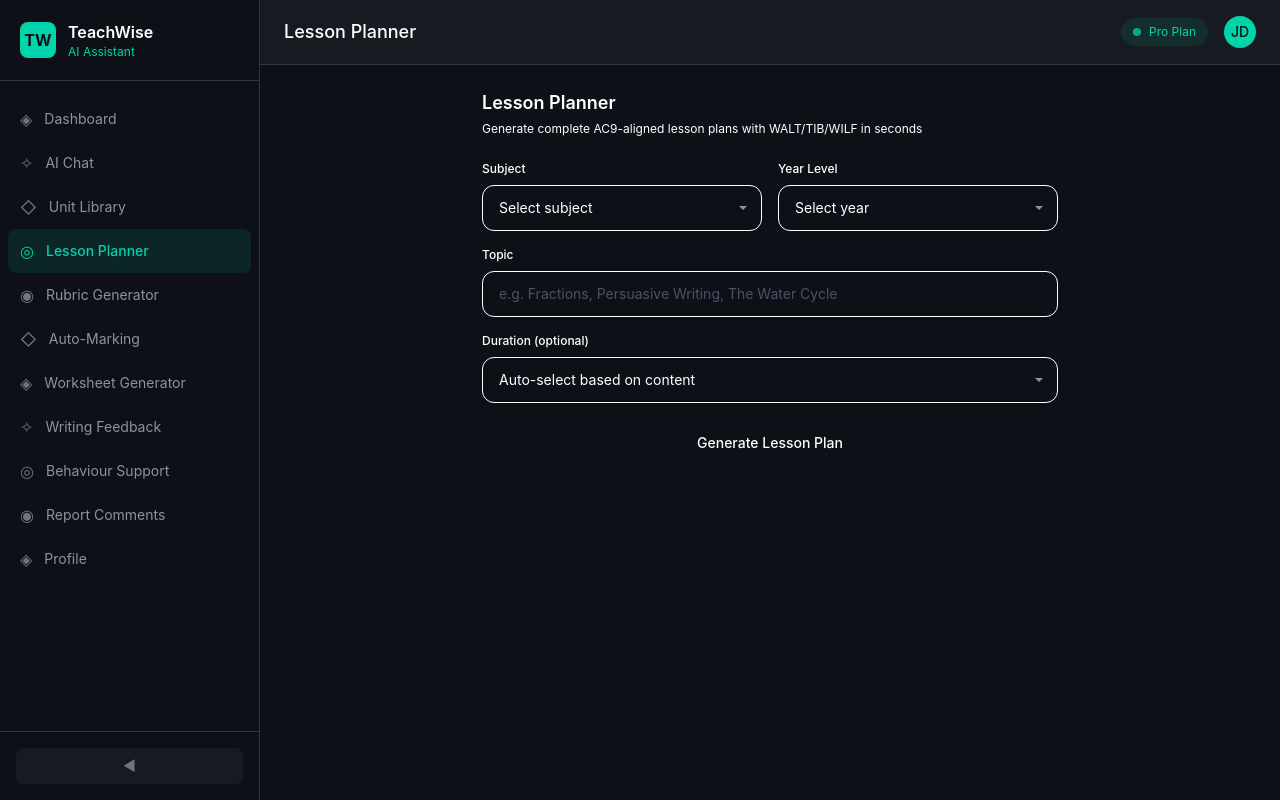
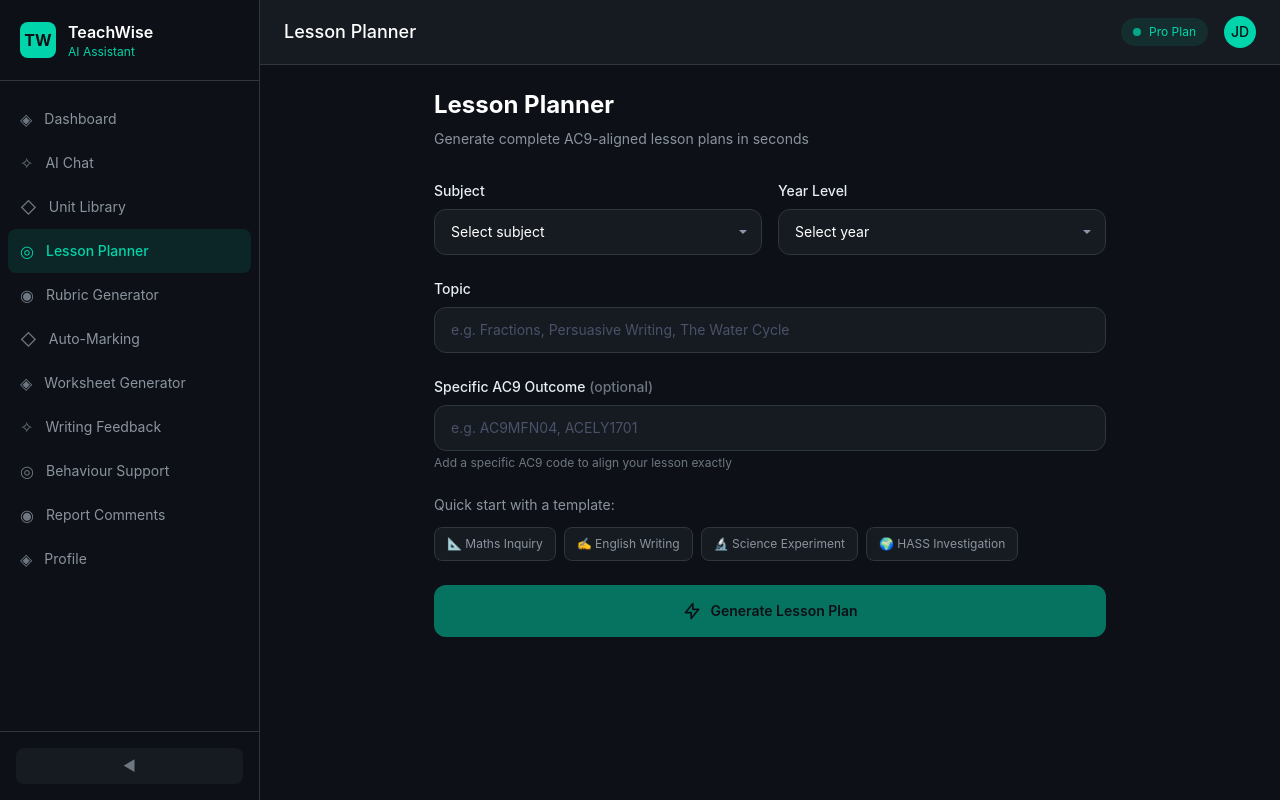
Before and after one commit to duskmetamask-bit/teachwise-ai, a Next.js app: page /planner in a window 1280 px wide. Built offline with nearby package versions, Linux system fonts and the light colour scheme.

Commit message:
feat: live AI lesson planner with real API integration
- Generates AC9-aligned lesson plans via AI
- Quick-start templates for common topics
- Formatted output with proper styling
- Action buttons to continue workflow
- Clean, modern UI

```diff
--- a/app/(app)/planner/page.tsx
+++ b/app/(app)/planner/page.tsx
@@ -1,88 +1,52 @@
 'use client';
 
 import { useState } from 'react';
+import Link from 'next/link';
 
 const subjects = ['Mathematics', 'English', 'Science', 'Humanities & Social Sciences', 'Digital Technologies', 'Health & Physical Education'];
 const yearLevels = ['Year 1', 'Year 2', 'Year 3', 'Year 4', 'Year 5', 'Year 6'];
-const durations = ['30 min', '45 min', '60 min', '90 min'];
-
-const mockOutput = `## Year 4 Mathematics — Fractions Lesson Plan
-
-**Duration:** 60 minutes | **Date:** [Today's Date]
-
----
-
-### WALT (We Are Learning To)
-Compare and order unit fractions using concrete materials and visual representations.
-
-### TIB (This Is Because)
-Understanding fractions is foundational for decimal and percentage work in Years 5-6. Comparing fractions develops number sense and logical reasoning.
-
-### WILF (What I'm Looking For)
-- Students can identify which fraction is larger/smaller
-- Students can explain their reasoning using fraction walls
-- Students can order fractions from smallest to largest
-
----
-
-### Lesson Sequence
-
-**1. Hook (10 min) — "The Fraction Pizza Challenge"**
-Present two pizzas cut into different numbers of slices. Which has more? Students discuss in pairs, then share strategies.
-
-**2. Explicit Teaching (15 min)**
-- Use fraction walls to visually compare unit fractions
-- Demonstrate: 1/3 > 1/5 because thirds are bigger pieces
-- Model thinking aloud: "When the denominator is bigger, the pieces are smaller"
-
-**3. Guided Practice (20 min)**
-- Pairs use fraction wall strips to compare fractions
-- Complete comparison cards: 1/2 ? 1/4, 1/3 ? 1/6, etc.
-- Whole-class discussion: "What's the rule?"
-
-**4. Independent Work (10 min)**
-- Fractions ordering worksheet (differentiated)
-- Challenge: arrange fractions on a number line 0-1
-
-**5. Reflection (5 min) — Exit Ticket**
-"Which was harder: comparing or ordering? Why?"
-
----
-
-### Resources
-- Fraction wall strips (printed on coloured card)
-- Comparison cards (differentiated sets)
-- Fractions worksheet (3 levels)
-
-### Differentiation
-- **Below level:** Use pre-cut fraction wall pieces, focus on halves/quarters
-- **Above level:** Compare non-unit fractions (e.g., 2/3 vs 3/4)
-`;
+const learningAreas = ['Number', 'Algebra', 'Measurement', 'Space', 'Statistics', 'Probability'];
 
 export default function PlannerPage() {
   const [subject, setSubject] = useState('');
   const [yearLevel, setYearLevel] = useState('');
   const [topic, setTopic] = useState('');
-  const [duration, setDuration] = useState('');
+  const [specificOutcome, setSpecificOutcome] = useState('');
   const [loading, setLoading] = useState(false);
   const [result, setResult] = useState('');
   const [showResult, setShowResult] = useState(false);
 
-  const handleGenerate = () => {
+  const handleGenerate = async () => {
     if (!subject || !yearLevel || !topic) return;
     setLoading(true);
-    setTimeout(() => {
-      setResult(mockOutput.replace('Year 4 Mathematics', `${yearLevel} ${subject}`).replace('Fractions', topic));
+
+    try {
+      const response = await fetch('/api/chat', {
+        method: 'POST',
+        headers: { 'Content-Type': 'application/json' },
+        body: JSON.stringify({
+          messages: [{
+            role: 'user',
+            content: `Create a detailed lesson plan for ${yearLevel} ${subject} on the topic of "${topic}". Include: WALT, TIB, WILF, lesson sequence with timings, resources needed, and differentiation strategies. Reference AC9 codes where relevant.`
+          }]
+        }),
+      });
+
+      const data = await response.json();
+      setResult(data.response || 'Unable to generate lesson plan. Please try again.');
+    } catch {
+      setResult('Error connecting to AI. Please try again.');
+    } finally {
       setLoading(false);
       setShowResult(true);
-    }, 2000);
+    }
   };
 
   const handleReset = () => {
     setSubject('');
     setYearLevel('');
     setTopic('');
-    setDuration('');
+    setSpecificOutcome('');
     setResult('');
     setShowResult(false);
   };
@@ -90,35 +54,34 @@
   return (
     <div className="animate-fade-in">
       {!showResult ? (
-        <div className="max-w-xl mx-auto">
-          <div className="mb-6">
-            <h2 className="text-lg font-semibold text-white mb-1">Lesson Planner</h2>
-            <p className="text-xs" style={{ color: 'var(--text-muted)' }}>
-              Generate complete AC9-aligned lesson plans with WALT/TIB/WILF in seconds
+        <div className="max-w-2xl mx-auto">
+          <div className="mb-8">
+            <h2 className="text-2xl font-bold text-white mb-2">Lesson Planner</h2>
+            <p className="text-sm text-[#8B949E]">
+              Generate complete AC9-aligned lesson plans in seconds
             </p>
           </div>
 
-          <div className="space-y-4">
+          <div className="space-y-6">
+            {/* Subject & Year Level */}
             <div className="grid grid-cols-2 gap-4">
               <div>
-                <label className="block text-xs font-medium mb-2" style={{ color: 'var(--text-secondary)' }}>Subject</label>
+                <label className="block text-sm font-medium text-[#E6EDF3] mb-2">Subject</label>
                 <select
                   value={subject}
                   onChange={(e) => setSubject(e.target.value)}
-                  className="w-full px-4 py-3 rounded-xl border text-sm outline-none"
-                  style={{ backgroundColor: 'var(--bg-card)', borderColor: 'var(--border)', color: 'var(--text-primary)' }}
+                  className="w-full px-4 py-3 rounded-xl border border-[#30363D] bg-[#161B22] text-white text-sm outline-none focus:border-[#00D4AA]/50 transition-all"
                 >
                   <option value="">Select subject</option>
                   {subjects.map((s) => <option key={s} value={s}>{s}</option>)}
                 </select>
               </div>
               <div>
-                <label className="block text-xs font-medium mb-2" style={{ color: 'var(--text-secondary)' }}>Year Level</label>
+                <label className="block text-sm font-medium text-[#E6EDF3] mb-2">Year Level</label>
                 <select
                   value={yearLevel}
                   onChange={(e) => setYearLevel(e.target.value)}
-                  className="w-full px-4 py-3 rounded-xl border text-sm outline-none"
-                  style={{ backgroundColor: 'var(--bg-card)', borderColor: 'var(--border)', color: 'var(--text-primary)' }}
+                  className="w-full px-4 py-3 rounded-xl border border-[#30363D] bg-[#161B22] text-white text-sm outline-none focus:border-[#00D4AA]/50 transition-all"
                 >
                   <option value="">Select year</option>
                   {yearLevels.map((y) => <option key={y} value={y}>{y}</option>)}
@@ -126,65 +89,138 @@
               </div>
             </div>
 
+            {/* Topic */}
             <div>
-              <label className="block text-xs font-medium mb-2" style={{ color: 'var(--text-secondary)' }}>Topic</label>
+              <label className="block text-sm font-medium text-[#E6EDF3] mb-2">Topic</label>
               <input
                 type="text"
                 value={topic}
                 onChange={(e) => setTopic(e.target.value)}
                 placeholder="e.g. Fractions, Persuasive Writing, The Water Cycle"
-                className="w-full px-4 py-3 rounded-xl border text-sm outline-none"
-                style={{ backgroundColor: 'var(--bg-card)', borderColor: 'var(--border)', color: 'var(--text-primary)' }}
+                className="w-full px-4 py-3 rounded-xl border border-[#30363D] bg-[#161B22] text-white text-sm outline-none focus:border-[#00D4AA]/50 transition-all placeholder:text-[#6E7681]"
               />
             </div>
 
+            {/* Specific Outcome (optional) */}
             <div>
-              <label className="block text-xs font-medium mb-2" style={{ color: 'var(--text-secondary)' }}>Duration (optional)</label>
-              <select
-                value={duration}
-                onChange={(e) => setDuration(e.target.value)}
-                className="w-full px-4 py-3 rounded-xl border text-sm outline-none"
-                style={{ backgroundColor: 'var(--bg-card)', borderColor: 'var(--border)', color: 'var(--text-primary)' }}
-              >
-                <option value="">Auto-select based on content</option>
-                {durations.map((d) => <option key={d} value={d}>{d}</option>)}
-              </select>
+              <label className="block text-sm font-medium text-[#E6EDF3] mb-2">
+                Specific AC9 Outcome <span className="text-[#6E7681]">(optional)</span>
+              </label>
+              <input
+                type="text"
+                value={specificOutcome}
+                onChange={(e) => setSpecificOutcome(e.target.value)}
+                placeholder="e.g. AC9MFN04, ACELY1701"
+                className="w-full px-4 py-3 rounded-xl border border-[#30363D] bg-[#161B22] text-white text-sm outline-none focus:border-[#00D4AA]/50 transition-all placeholder:text-[#6E7681]"
+              />
+              <p className="text-xs text-[#6E7681] mt-1">Add a specific AC9 code to align your lesson exactly</p>
             </div>
 
+            {/* Quick Start Templates */}
+            <div>
+              <p className="text-sm text-[#8B949E] mb-3">Quick start with a template:</p>
+              <div className="flex flex-wrap gap-2">
+                {[
+                  { label: '📐 Maths Inquiry', topic: 'Multiplication Strategies' },
+                  { label: '✍️ English Writing', topic: 'Narrative Writing' },
+                  { label: '🔬 Science Experiment', topic: 'Forces and Motion' },
+                  { label: '🌍 HASS Investigation', topic: 'Australian Environments' },
+                ].map((template) => (
+                  <button
+                    key={template.label}
+                    onClick={() => {
+                      setTopic(template.topic);
+                      if (template.label.includes('Maths')) setSubject('Mathematics');
+                      if (template.label.includes('English')) setSubject('English');
+                      if (template.label.includes('Science')) setSubject('Science');
+                      if (template.label.includes('HASS')) setSubject('Humanities & Social Sciences');
+                    }}
+                    className="px-3 py-2 rounded-lg text-xs bg-[#161B22] border border-[#30363D] text-[#8B949E] hover:border-[#00D4AA]/50 hover:text-[#00D4AA] transition-all"
+                  >
+                    {template.label}
+                  </button>
+                ))}
+              </div>
+            </div>
+
+            {/* Generate Button */}
             <button
               onClick={handleGenerate}
               disabled={!subject || !yearLevel || !topic || loading}
-              className="w-full py-3.5 rounded-xl text-sm font-medium transition-all"
-              style={{
-                backgroundColor: subject && yearLevel && topic && !loading ? 'var(--accent)' : 'var(--bg-card)',
-                color: subject && yearLevel && topic && !loading ? 'var(--bg-primary)' : 'var(--text-muted)',
-                cursor: subject && yearLevel && topic && !loading ? 'pointer' : 'not-allowed',
-              }}
+              className="w-full py-4 rounded-xl text-sm font-semibold transition-all disabled:opacity-50 disabled:cursor-not-allowed bg-[#00D4AA] text-[#0D1117] hover:bg-[#00E4BA] flex items-center justify-center gap-2"
             >
-              {loading ? 'Generating...' : 'Generate Lesson Plan'}
+              {loading ? (
+                <>
+                  <svg className="animate-spin h-5 w-5" viewBox="0 0 24 24">
+                    <circle className="opacity-25" cx="12" cy="12" r="10" stroke="currentColor" strokeWidth="4" fill="none" />
+                    <path className="opacity-75" fill="currentColor" d="M4 12a8 8 0 018-8V0C5.373 0 0 5.373 0 12h4z" />
+                  </svg>
+                  Generating your lesson plan...
+                </>
+              ) : (
+                <>
+                  <svg className="w-5 h-5" fill="none" stroke="currentColor" viewBox="0 0 24 24">
+                    <path strokeLinecap="round" strokeLinejoin="round" strokeWidth={2} d="M13 10V3L4 14h7v7l9-11h-7z" />
+                  </svg>
+                  Generate Lesson Plan
+                </>
+              )}
             </button>
           </div>
         </div>
       ) : (
         <div>
-          <div className="flex items-center justify-between mb-4">
-            <h2 className="text-lg font-semibold text-white">Your Lesson Plan</h2>
+          <div className="flex items-center justify-between mb-6">
+            <div>
+              <h2 className="text-xl font-semibold text-white">Your Lesson Plan</h2>
+              <p className="text-xs text-[#8B949E]">{yearLevel} {subject} — {topic}</p>
+            </div>
             <div className="flex gap-2">
-              <button onClick={handleReset} className="px-4 py-2 rounded-lg text-xs border" style={{ borderColor: 'var(--border)', color: 'var(--text-secondary)' }}>
-                New Plan
+              <button
+                onClick={handleReset}
+                className="px-4 py-2 rounded-lg text-xs border border-[#30363D] text-[#8B949E] hover:border-[#00D4AA]/50 hover:text-[#00D4AA] transition-all"
+              >
+                ← New Plan
               </button>
-              <button className="px-4 py-2 rounded-lg text-xs font-medium" style={{ backgroundColor: 'var(--accent)', color: 'var(--bg-primary)' }}>
+              <button className="px-4 py-2 rounded-lg text-xs font-medium bg-[#00D4AA] text-[#0D1117] hover:bg-[#00E4BA] transition-all">
                 Export PDF
               </button>
             </div>
           </div>
-          <div
-            className="p-6 rounded-xl border"
-            style={{ backgroundColor: 'var(--bg-card)', borderColor: 'var(--border)' }}
-          >
-            <div className="text-sm whitespace-pre-wrap" style={{ color: 'var(--text-primary)' }}>
-              {result}
+
+          <div className="p-6 rounded-xl border border-[#30363D] bg-[#161B22]">
+            <div className="text-sm whitespace-pre-wrap text-[#E6EDF3] leading-relaxed">
+              {result.split('\n').map((line, i) => {
+                if (line.startsWith('## ')) return <h2 key={i} className="text-xl font-bold text-[#00D4AA] mt-6 mb-3">{line.replace('## ', '')}</h2>;
+                if (line.startsWith('### ')) return <h3 key={i} className="text-base font-semibold text-white mt-4 mb-2">{line.replace('### ', '')}</h3>;
+                if (line.startsWith('**') && line.includes('**')) {
+                  const match = line.match(/\*\*(.*?)\*\*/);
+                  if (match) return <p key={i} className="font-semibold text-[#00D4AA] my-2">{match[1]}</p>;
+                }
+                if (line.startsWith('- ')) return <li key={i} className="ml-4 my-1 text-[#8B949E]">{line.replace('- ', '')}</li>;
+                if (line.match(/^\d+\./)) return <li key={i} className="ml-4 my-1 text-[#8B949E]">{line.replace(/^\d+\.\s*/, '')}</li>;
+                if (line.trim() === '') return <br key={i} />;
+                return <p key={i} className="my-1">{line}</p>;
+              })}
             </div>
+          </div>
+
+          {/* Actions */}
+          <div className="mt-6 grid grid-cols-3 gap-4">
+            {[
+              { label: 'Create Worksheet', icon: '📄', desc: 'Generate activities for this lesson' },
+              { label: 'Build Rubric', icon: '✅', desc: 'Create assessment criteria' },
+              { label: 'Save to Library', icon: '💾', desc: 'Store in your unit library' },
+            ].map((action) => (
+              <button
+                key={action.label}
+                className="p-4 rounded-xl border border-[#30363D] bg-[#161B22] hover:border-[#00D4AA]/50 transition-all text-left group"
+              >
+                <div className="text-2xl mb-2">{action.icon}</div>
+                <div className="text-sm font-medium text-white group-hover:text-[#00D4AA] transition-colors">{action.label}</div>
+                <div className="text-xs text-[#6E7681]">{action.desc}</div>
+              </button>
+            ))}
           </div>
         </div>
       )}
```
